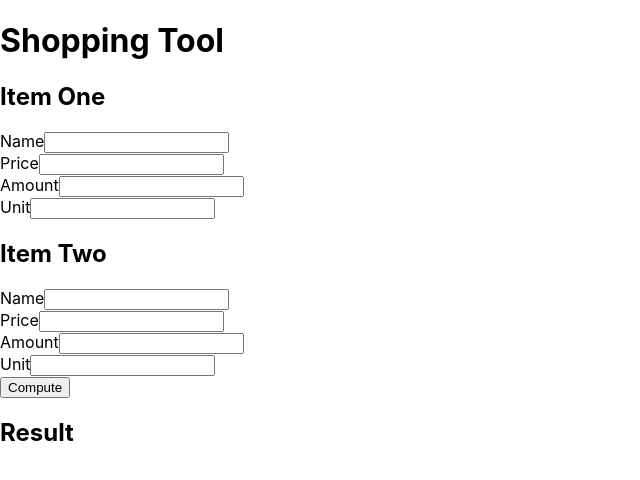
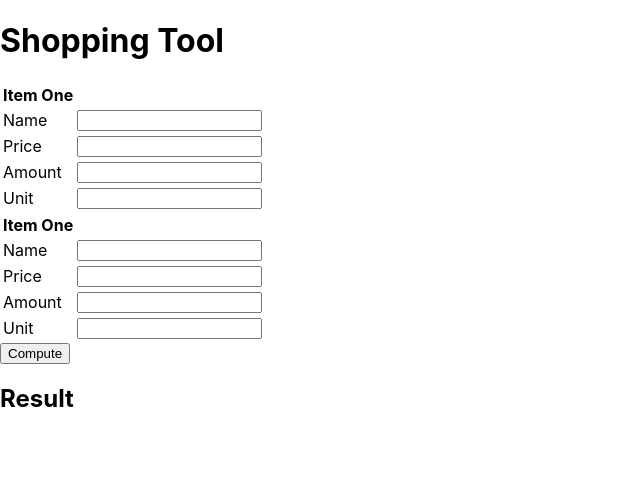
Before and after one commit to lorenzo-aquino/comparison-tool, a React (Create React App) app: page / in a window 1280 px wide. Shown: the top 480 px of the page, without its empty margins (0-640 px from the left). Built offline with nearby package versions, Linux system fonts and the light colour scheme.

Commit message:
Cleaned up the initial version

```diff
--- a/src/App.js
+++ b/src/App.js
@@ -1,7 +1,8 @@
 import "./App.css";
+import Item from "./components/Item";
 import { React, useState } from "react";
 
-function App() {
+const App = () => {
   const [firstItem, setFirstItem] = useState({
     name: "",
     price: 0,
@@ -14,53 +15,61 @@ function App() {
     amount: 0,
     unit: "",
   });
-  const [firstResult, setFirstResult] = useState({
+  const firstResult = {
     name: "",
     price: 0,
     unit: "",
-  });
-  const [secondResult, setSecondResult] = useState({
+  };
+  const secondResult = {
     name: "",
     price: 0,
     unit: "",
-  });
+  };
+  const setFirstResult = () => {
+    firstResult["name"] = firstItem.name;
+    firstResult["price"] = firstItem.price / firstItem.amount;
+    firstResult["unit"] = firstItem.unit;
+  };
+  const setSecondResult = () => {
+    secondResult["name"] = secondItem.name;
+    secondResult["price"] = secondItem.price / secondItem.amount;
+    secondResult["unit"] = secondItem.unit;
+  };
   const [result, setResult] = useState("");
 
+  const handleChange = (event) => {
+    let inputId = event.target.id;
+    if (inputId.startsWith("first")) {
+      let prop = inputId.substring(5).toLowerCase();
+      const updatedFirstItem = firstItem;
+      updatedFirstItem[prop] = event.target.value;
+      setFirstItem(updatedFirstItem);
+    } else {
+      let prop = inputId.substring(6).toLowerCase();
+      const updatedSecondItem = secondItem;
+      secondItem[prop] = event.target.value;
+      setSecondItem(updatedSecondItem);
+    }
+  };
+
   const compareItems = () => {
-    console.log("compareItems");
-    setFirstItem({
-      name: document.getElementById("firstName").value,
-      price: document.getElementById("firstPrice").value,
-      amount: document.getElementById("firstAmount").value,
-      unit: document.getElementById("firstUnit").value,
-    });
-    console.log("firstItem", firstItem);
-    setSecondItem({
-      name: document.getElementById("secondName").value,
-      price: document.getElementById("secondPrice").value,
-      amount: document.getElementById("secondAmount").value,
-      unit: document.getElementById("secondUnit").value,
-    });
-    console.log("secondItem", secondItem);
+    setFirstResult();
+    setSecondResult();
     computeResult();
   };
+
   const computeResult = () => {
-    console.log("computeResult");
-    setFirstResult({
-      name: firstItem.name,
-      price: firstItem.price / firstItem.amount,
-      unit: firstItem.unit,
-    });
-    console.log("firstResult", firstResult);
-    setSecondResult({
-      name: secondItem.name,
-      price: secondItem.price / secondItem.amount,
-      unit: secondItem.unit,
-    });
-    console.log("secondResult", secondResult);
-    setResult(`
-    ${firstResult.name} costs ${firstResult.price}/${firstResult.unit}\n
-    ${secondResult.name} costs ${secondResult.price}/${secondResult.unit}`);
+    let resultString =
+      firstResult.price < secondResult.price
+        ? `
+    ${firstResult.name} is more cost-effective.
+    ${firstResult.name} costs ${firstResult.price}/${firstResult.unit}
+    ${secondResult.name} costs ${secondResult.price}/${secondResult.unit}`
+        : `
+    ${secondResult.name} is more cost-effective.
+    ${secondResult.name} costs ${secondResult.price}/${secondResult.unit}
+    ${firstResult.name} costs ${firstResult.price}/${firstResult.unit}`;
+    setResult(resultString);
     console.log("result", result);
   };
 
@@ -68,51 +77,18 @@ function App() {
     <>
       <h1>Shopping Tool</h1>
       <div>
-        <h2>Item One</h2>
-        <div>
-          <label for="firstName">Name</label>
-          <input id="firstName" />
-        </div>
-        <div>
-          <label for="firstPrice">Price</label>
-          <input id="firstPrice" />
-        </div>
-        <div>
-          <label for="firstAmount">Amount</label>
-          <input id="firstAmount" />
-        </div>
-        <div>
-          <label for="firstUnit">Unit</label>
-          <input id="firstUnit" />
-        </div>
-        <h2>Item Two</h2>
-        <div>
-          <label for="secondName">Name</label>
-          <input id="secondName" />
-        </div>
-        <div>
-          <label for="secondPrice">Price</label>
-          <input id="secondPrice" />
-        </div>
-        <div>
-          <label for="secondAmount">Amount</label>
-          <input id="secondAmount" />
-        </div>
-        <div>
-          <label for="secondUnit">Unit</label>
-          <input id="secondUnit" />
-        </div>
+        <Item order="first" handleChange={handleChange} />
+        <Item order="second" handleChange={handleChange} />
         <button id="compare" onClick={compareItems}>
           Compute
         </button>
       </div>
       <div>
         <h2>Result</h2>
-        <h3>{result}</h3>
-        <p></p>
+        <p>{result}</p>
       </div>
     </>
   );
-}
+};
 
 export default App;
--- /dev/null
+++ b/src/components/Field.js
@@ -0,0 +1,14 @@
+import React from "react";
+
+const Field = ({ id, label, handleChange }) => (
+  <tr>
+    <td>
+      <label for={id}>{label}</label>
+    </td>
+    <td>
+      <input id={id} onChange={handleChange} />
+    </td>
+  </tr>
+);
+
+export default Field;
--- /dev/null
+++ b/src/components/Item.js
@@ -0,0 +1,28 @@
+import React from "react";
+import Field from "./Field";
+
+const Item = ({ order, handleChange }) => {
+  const fields = ["Name", "Price", "Amount", "Unit"];
+  const itemFields = fields.map((field) => order + field);
+  return (
+    <table>
+      <thead>
+        <tr>
+          <th>Item One</th>
+        </tr>
+      </thead>
+      <tbody>
+        {fields.map((field, index) => (
+          <Field
+            key={itemFields[index]}
+            id={itemFields[index]}
+            label={field}
+            handleChange={handleChange}
+          />
+        ))}
+      </tbody>
+    </table>
+  );
+};
+
+export default Item;
```
